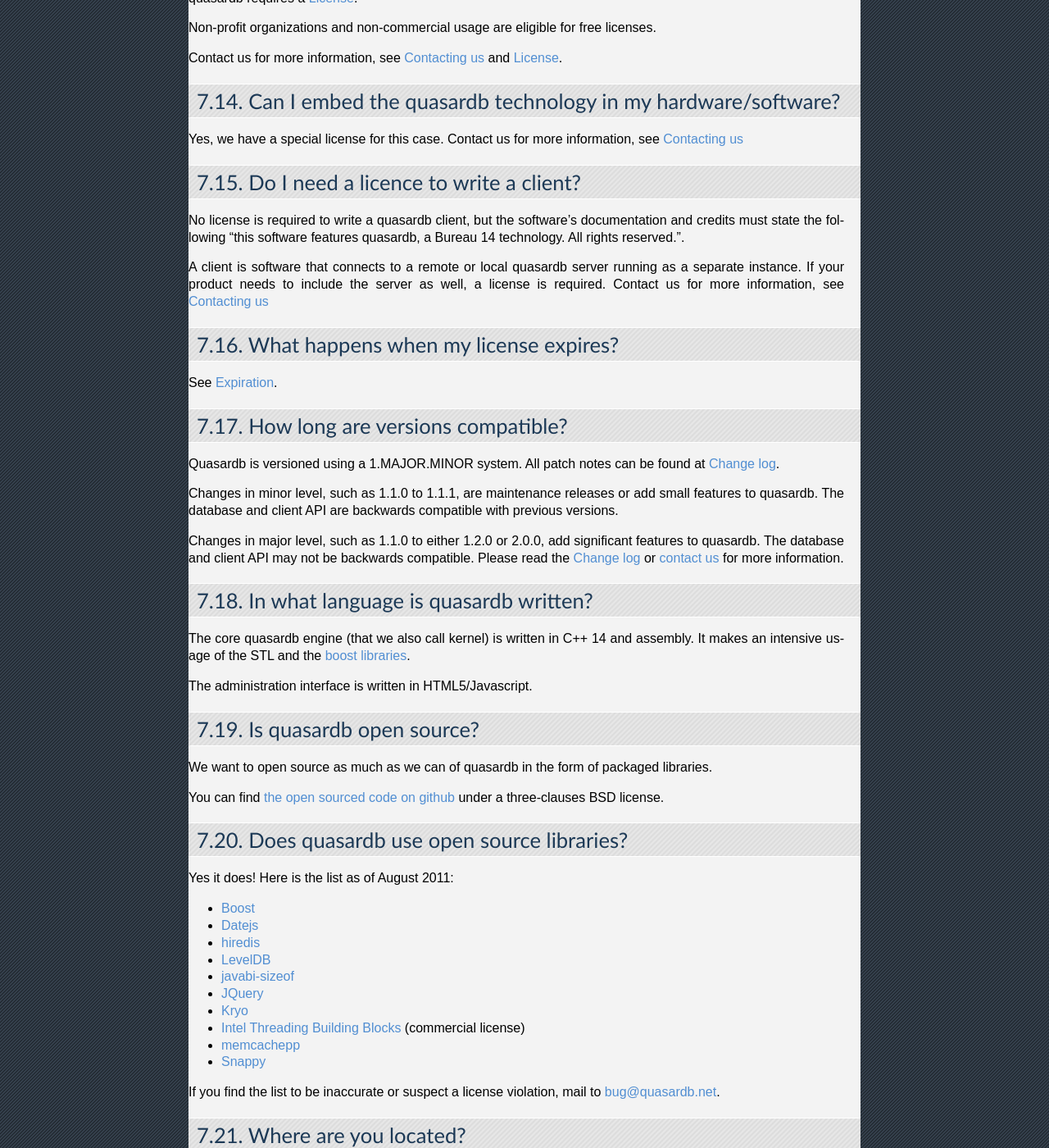
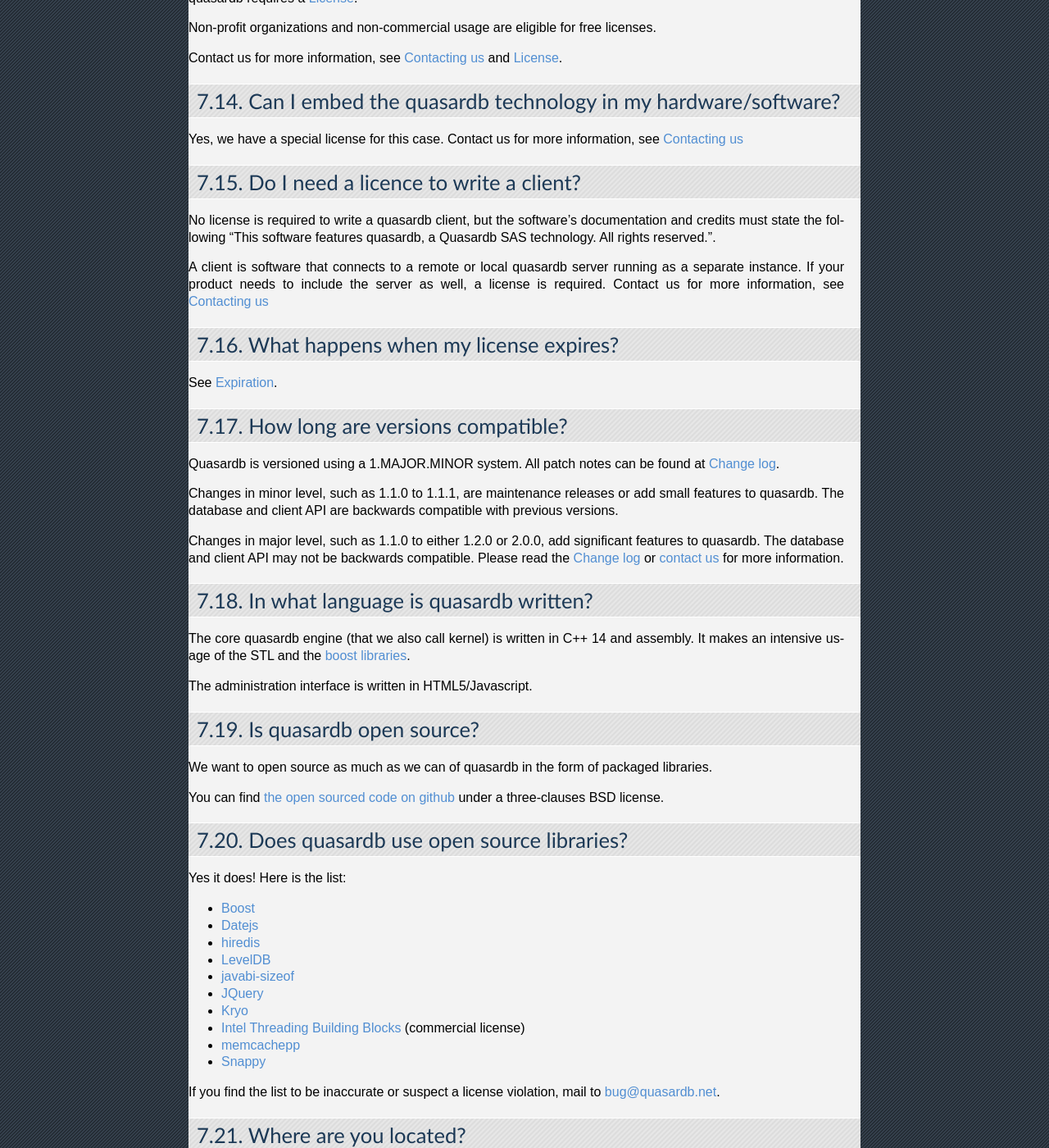
Before and after one commit to iltommi/qdb-documentation, a Sphinx documentation site: the page built from source/faq.rst, in a window 1280 px wide and 1400 px high, scrolled down 1659 px. Shown: the whole window at 82% size. Built offline with Sphinx 7.4.7, drawn with Linux system fonts in a browser that asks for light colours.

Commit message:
Change faq to use Quasardb SAS. Remove old date from text.

```diff
--- a/source/faq.rst
+++ b/source/faq.rst
@@ -86,7 +86,7 @@ Yes, we have a special license for this case. Contact us for more information, s
 Do I need a licence to write a client?
 ======================================
 
-No license is required to write a quasardb client, but the software's documentation and credits must state the following "this software features quasardb, a Bureau 14 technology. All rights reserved.".
+No license is required to write a quasardb client, but the software's documentation and credits must state the following "This software features quasardb, a Quasardb SAS technology. All rights reserved.".
 
 A client is software that connects to a remote or local quasardb server running as a separate instance. If your product needs to include the server as well, a license is required. Contact us for more information, see :doc:`contact`
 
@@ -121,7 +121,7 @@ You can find `the open sourced code on github <https://github.com/bureau14/open_
 Does quasardb use open source libraries?
 ========================================
 
-Yes it does! Here is the list as of August 2011:
+Yes it does! Here is the list:
 
 * `Boost <http://www.boost.org/>`_
 * `Datejs <http://code.google.com/p/datejs/>`_
```
